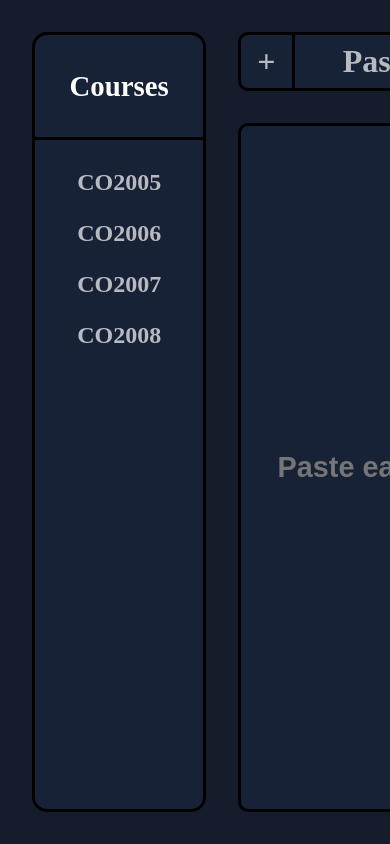
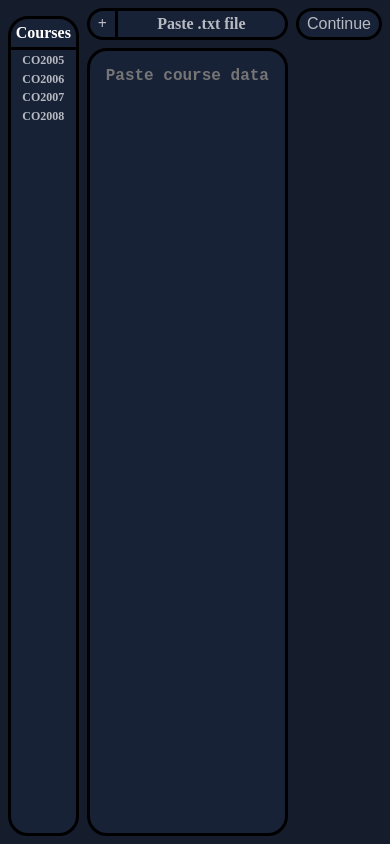
Before and after one commit to Dung2703/BKhrono, a Next.js app in the folder client/: page / in a window 390 px wide. Built offline with nearby package versions, Linux system fonts and the light colour scheme.

Commit message:
HomePage: @media queries update

```diff
--- a/client/app/home/components/FileInputBox/FileInputBox.module.css
+++ b/client/app/home/components/FileInputBox/FileInputBox.module.css
@@ -1,11 +1,13 @@
 .container {
     border: 3px solid black;
-    border-radius: 10px;
+    border-radius: 20px;
     display: flex;
+    justify-content: center;
+    align-items: center;
     cursor: pointer;
     background-color: var(--bgSoft);
     width: 100%;
-    min-width: 40ch;
+    min-width: 16ch;
 }
 
 .button {
@@ -33,3 +35,27 @@
 .input {
     display: none;
 }
+
+@media screen and (max-width: 1400px) {
+    .button, .label {
+        font-size: 1.75rem;
+    }
+}
+
+@media screen and (max-width: 1024px) {
+    .button, .label {
+        font-size: 1.5rem;
+    }
+}
+
+@media screen and (max-width: 768px) {
+    .button, .label {
+        font-size: 1.25rem;
+    }
+}
+
+@media screen and (max-width: 480px) {
+    .button, .label {
+        font-size: 1rem;
+    }
+}
--- a/client/app/home/components/FileInputBox/FileInputBox.tsx
+++ b/client/app/home/components/FileInputBox/FileInputBox.tsx
@@ -20,7 +20,7 @@ const FileInputBox: React.FC = () => {
             <div className={styles.button}>+</div>
             <div className={styles.labelContainer}>
                 <div className={styles.label}>
-                    {fileName || "Paste .txt file here"}
+                    {fileName || "Paste .txt file"}
                     <input
                         className={styles.input}
                         type="file"
--- a/client/app/home/components/SideBar/SideBar.module.css
+++ b/client/app/home/components/SideBar/SideBar.module.css
@@ -2,15 +2,15 @@
     display: flex;
     flex-direction: column;
     border: 3px solid black;
-    border-radius: 15px;
+    border-radius: 20px;
     background-color: var(--bgSoft);
     height: 100%;
 }
 
 .header {
     font-weight: bold;
-    font-size: 1.8rem;
-    padding: 1.2em;
+    font-size: 2rem;
+    padding: 1em;
     text-align: center;
     border-bottom: 3px solid black;
 }
@@ -21,7 +21,7 @@
 }
 
 .list {
-    padding: 1.2em;
+    padding: 1em;
     font-size: 1.5rem;
     gap: 1em;
     font-weight: bold;
@@ -31,3 +31,55 @@
     flex-direction: column;
     align-items: center;
 }
+
+@media screen and (max-width: 1400px) {
+    .header, .list {
+        padding: 0.8em;
+    }
+    .header {
+        font-size: 1.75rem;
+    }
+    .list {
+        font-size: 1.5rem;
+        gap: 0.8em;
+    }
+}
+
+@media screen and (max-width: 1024px) {
+    .header, .list {
+        padding: 0.6em;
+    }
+    .header {
+        font-size: 1.5rem;
+    }
+    .list {
+        font-size: 1.25rem;
+        gap: 0.6em;
+    }
+}
+
+@media screen and (max-width: 768px) {
+    .header, .list {
+        padding: 0.4em;
+    }
+    .header {
+        font-size: 1.25rem;
+    }
+    .list {
+        font-size: 1rem;
+        gap: 0.4em;
+    }
+}
+
+@media screen and (max-width: 480px) {
+    .header, .list {
+        padding: 0.3em;
+    }
+    .header {
+        font-size: 1rem;
+    }
+    .list {
+        font-size: 0.75rem;
+        gap: 0.3em;
+    }
+}
--- a/client/app/home/components/TextInputBox/TextInputBox.module.css
+++ b/client/app/home/components/TextInputBox/TextInputBox.module.css
@@ -1,11 +1,36 @@
 .container {
     background-color: var(--bgSoft);
+    padding: 1em;
     border: 3px solid black;
     color: var(--textSoft);
     font-weight: bold;
-    font-size: 1.8rem;
+    font-size: 2rem;
     text-align: center;
-    border-radius: 10px;
+    border-radius: 20px;
     width: 100%;
-    min-width: 25ch;
+    resize: none;
 }
+
+@media screen and (max-width: 1400px) {
+    .container {
+        font-size: 1.75rem;
+    }
+}
+
+@media screen and (max-width: 1024px) {
+    .container {
+        font-size: 1.5rem;
+    }
+}
+
+@media screen and (max-width: 768px) {
+    .container {
+        font-size: 1.25rem;
+    }
+}
+
+@media screen and (max-width: 480px) {
+    .container {
+        font-size: 1rem;
+    }
+}
--- a/client/app/home/components/TextInputBox/TextInputBox.tsx
+++ b/client/app/home/components/TextInputBox/TextInputBox.tsx
@@ -1,6 +1,5 @@
 import React, { useState } from 'react'
 import { saveAs } from 'file-saver'
-import { Volkhov } from 'next/font/google'
 import styles from './TextInputBox.module.css'
 
 interface InputProps {
@@ -11,15 +10,15 @@ const Input: React.FC<InputProps> = ({ addCourse }) => {
   const [newCourse, setNewCourse] = useState('')
   const [allPastedText, setAllPastedText] = useState('')
 
-  const handlePaste = (event: React.ClipboardEvent<HTMLInputElement>) => {
+  const handlePaste = (event: React.ClipboardEvent<HTMLTextAreaElement>) => {
     const pasteData = event.clipboardData.getData('text')
     addCourse(pasteData)
-    setAllPastedText((prevText) => prevText ? prevText + '\n' + pasteData : pasteData)
+    setAllPastedText((prevText) => (prevText ? prevText + '\n' + pasteData : pasteData))
     setNewCourse('')
     event.preventDefault()
   }
 
-  const handleInputChange = (event: React.ChangeEvent<HTMLInputElement>) => {
+  const handleInputChange = (event: React.ChangeEvent<HTMLTextAreaElement>) => {
     setNewCourse(event.target.value)
   }
 
@@ -34,12 +33,10 @@ const Input: React.FC<InputProps> = ({ addCourse }) => {
   }
 
   return (
-    <input
-      type="text"
-      placeholder="Paste each course here"
+    <textarea
+      placeholder="Paste course data"
       value={newCourse}
       onChange={handleInputChange}
-      onPaste={handlePaste}
       className={styles.container}
     />
   )
--- a/client/app/home/page.module.css
+++ b/client/app/home/page.module.css
@@ -1,6 +1,6 @@
 .container {
     display: flex;
-    padding: 1em;
+    padding: 4em;
     min-height: 100vh;
     overflow: auto;
 }
@@ -9,17 +9,17 @@
     flex: 1;
     display: flex;
     justify-content: end;
-    padding: 1em;
+    padding: 4em 2em 2em 2em;
     /* background-color: blue; */
 }
 
 .inputSection {
     flex: 5;
-    padding: 1em;
+    padding: 2em;
     width: 80rem;
     display: flex;
     flex-direction: column;
-    /* background-color: green;     */
+    /* background-color: green; */
 }
 
 .fileInputBox {
@@ -30,12 +30,12 @@
 .textInputBox {
     flex: 1;
     display: flex;
-    margin-top: 2em;
+    margin-top: 4em;
     /* background-color: red; */
 }
 
 .buttonContainer {
-    padding: 1em;
+    padding: 2em;
     /* background-color: yellow; */
 }
 
@@ -44,7 +44,95 @@
     border: 3px solid black;
     background-color: var(--bgSoft);
     cursor: pointer;
-    border-radius: 10px;
+    border-radius: 20px;
     font-size: 2rem;
     color: var(--textSoft);
 }
+
+@media screen and (max-width: 1400px) {
+    .container {
+        padding: 3em;
+        /* background-color: yellow; */
+    }
+    .sidebar {
+        padding: 3em 1.5em 1.5em 1.5em;
+    }
+    .inputSection {
+        padding: 1.5em;
+    }
+    .textInputBox {
+        margin-top: 3em;
+    }
+    .buttonContainer {
+        padding: 1.5em;
+    }
+    .button {
+        font-size: 1.75rem;
+    }
+}
+
+@media screen and (max-width: 1024px) {
+    .container {
+        padding: 1em;
+        /* background-color: red; */
+    }
+    .sidebar {
+        padding: 2em 1em 1em 1em;
+    }
+    .inputSection {
+        padding: 1em;
+    }
+    .textInputBox {
+        margin-top: 2em;
+    }
+    .buttonContainer {
+        padding: 1em;
+    }
+    .button {
+        font-size: 1.5rem;
+    }
+}
+
+@media screen and (max-width: 768px) {
+    .container {
+        padding: 0;
+        /* background-color: blue; */
+    }
+    .sidebar {
+        padding: 1.5em 0.5em 0.5em 0.5em;
+    }
+    .inputSection {
+        padding: 0.5em;
+    }
+    .textInputBox {
+        margin-top: 1em;
+    }
+    .buttonContainer {
+        padding: 0.5em;
+    }
+    .button {
+        font-size: 1.25rem;
+    }
+}
+
+@media screen and (max-width: 480px) {
+    .container {
+        padding: 0;
+        /* background-color: green; */
+    }
+    .sidebar {
+        padding: 1em 0 0.5em 0.5em;
+    }
+    .inputSection {
+        padding: 0.5em;
+    }
+    .textInputBox {
+        margin-top: 0.5em;
+    }
+    .buttonContainer {
+        padding: 0.5em 0.5em 0 0 ;
+    }
+    .button {
+        font-size: 1rem;
+    }
+}
```
